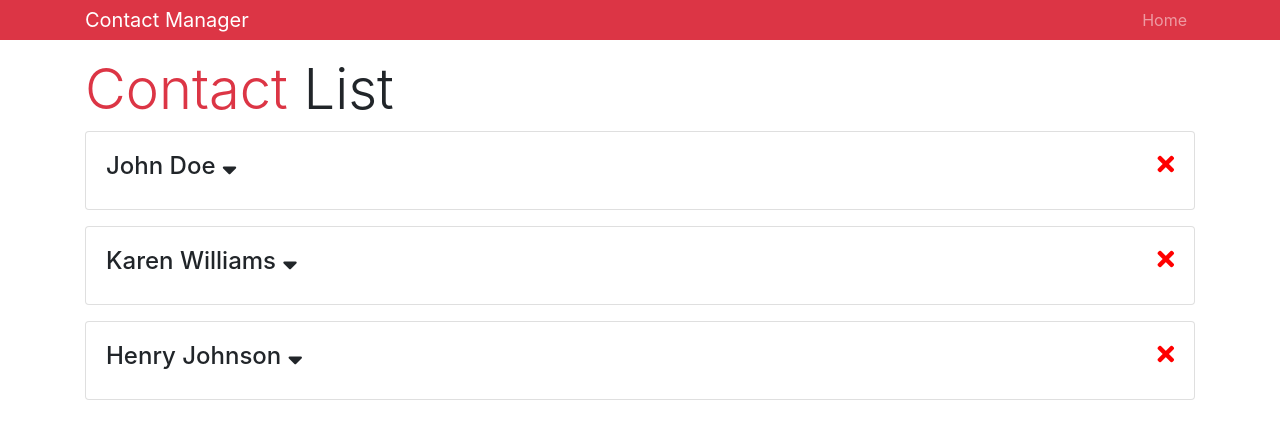
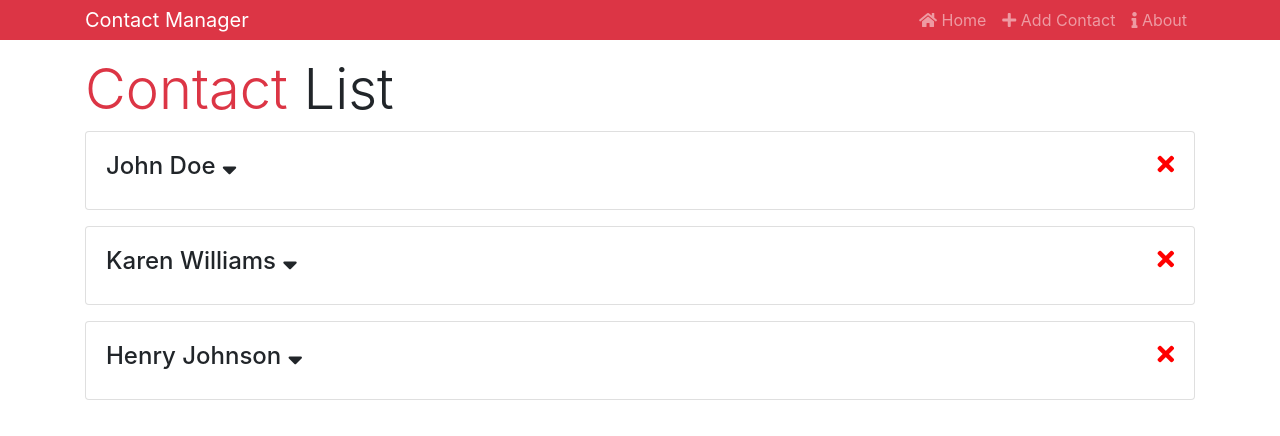
Before and after one commit to alsanchez-dev/react-contactmanager, a React (Create React App) app: page / in a window 1280 px wide. Shown: the top 436 px of the page. Built offline with nearby package versions, Linux system fonts and the light colour scheme.

Commit message:
added icons to the nav bad

```diff
--- a/src/components/layout/Header.js
+++ b/src/components/layout/Header.js
@@ -12,7 +12,19 @@
         <div>
           <ul className="navbar-nav mr-auto">
             <li className="nav-item">
-              <Link to="/" className="nav-link">Home</Link>
+              <Link to="/" className="nav-link">
+              <i className="fas fa-home"></i>  Home
+              </Link>
+            </li>
+            <li className="nav-item">
+              <Link to="/contact/add" className="nav-link">
+              <i className="fas fa-plus"></i>  Add Contact
+              </Link>
+            </li>
+            <li className="nav-item">
+              <Link to="/about" className="nav-link">
+              <i className="fas fa-info"></i>  About
+              </Link>
             </li>
           </ul>
         </div>
```
